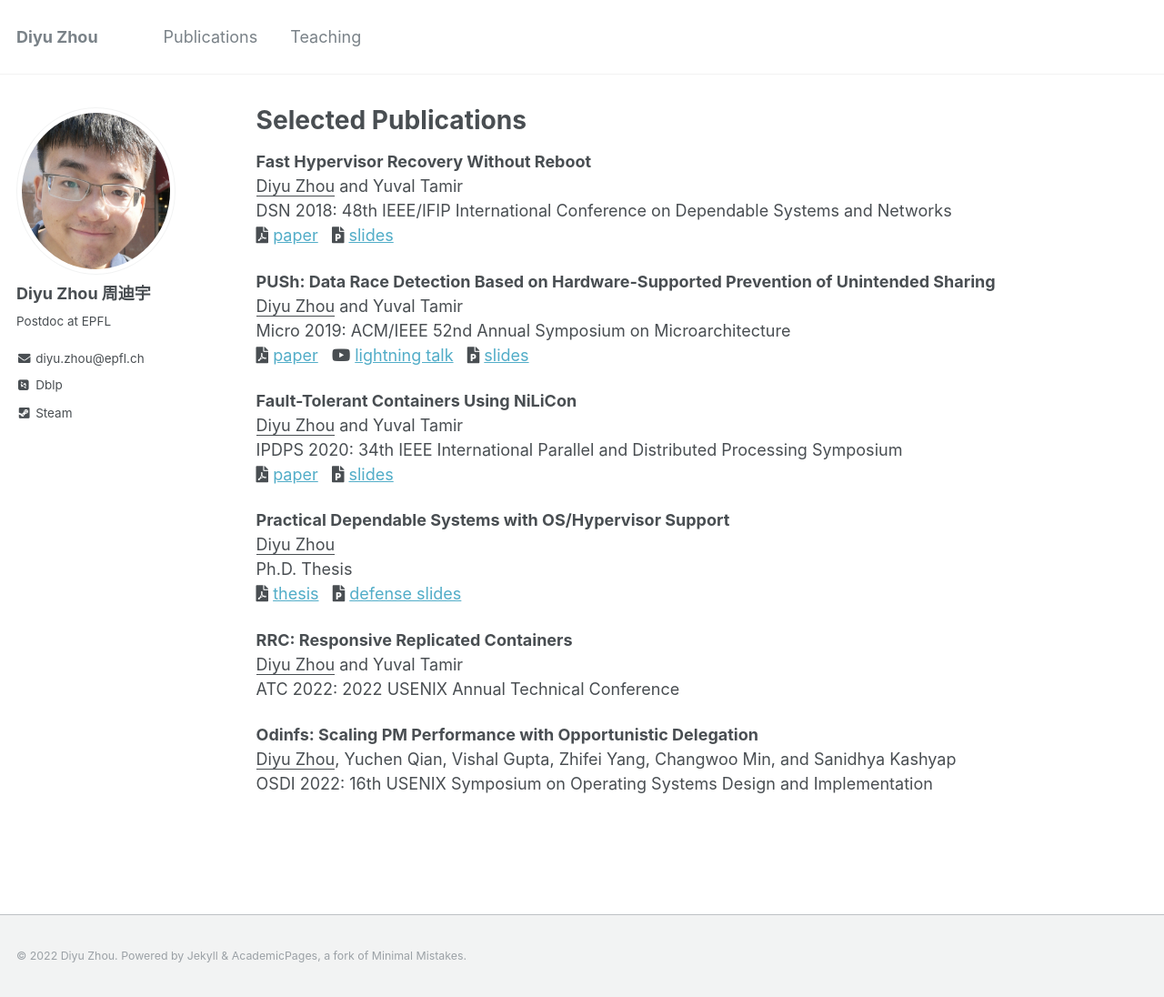
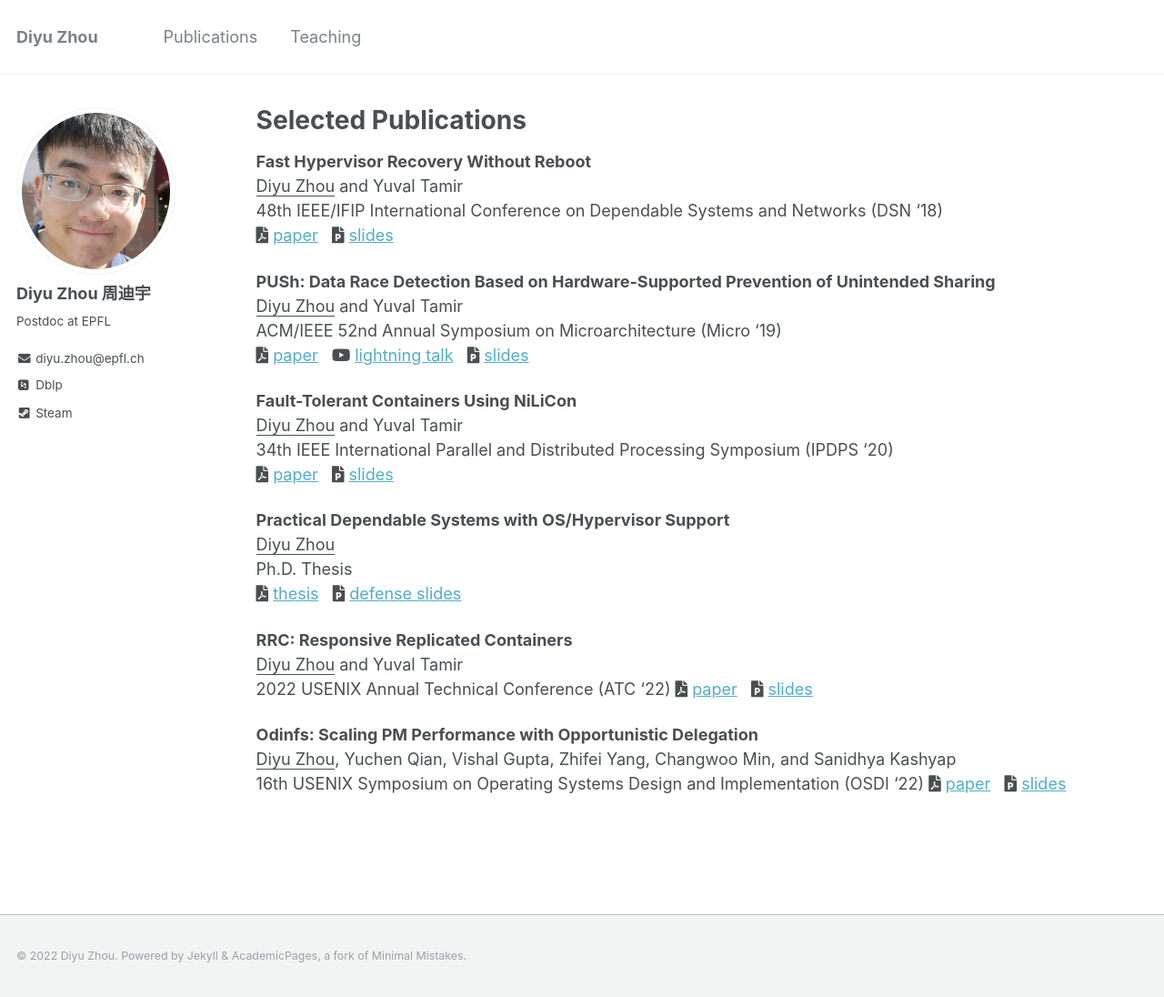
Before and after one commit to zhou-diyu/zhou-diyu.github.io, a Jekyll site: the page built from _pages/publications.md, in a window 1280 px wide and 1096 px high. Shown: the whole window at 91% size. Built offline with Jekyll 4.4.1, drawn with Linux system fonts in a browser that asks for light colours; some web fonts are replaced.

Commit message:
update publication with pdf and pptx

```diff
--- a/_pages/publications.md
+++ b/_pages/publications.md
@@ -10,22 +10,22 @@ author_profile: true
 
 **Fast Hypervisor Recovery Without Reboot** \
 <ins>Diyu Zhou</ins> and Yuval Tamir \
-DSN 2018:  48th IEEE/IFIP International Conference on Dependable Systems and Networks \
-<i class="fas fa-file-pdf" aria-hidden="true"></i> [paper](/files/dsn18.pdf)
-&nbsp; <i class="fas fa-file-powerpoint"></i> [slides](/files/dsn18.pptx)
+48th IEEE/IFIP International Conference on Dependable Systems and Networks (DSN '18)\
+<i class="fas fa-file-pdf" aria-hidden="true"></i> [paper](/files/nilihype-dsn18.pdf)
+&nbsp; <i class="fas fa-file-powerpoint"></i> [slides](/files/nilihype-dsn18.pptx)
 
 **PUSh: Data Race Detection Based on Hardware-Supported Prevention of Unintended Sharing** \
 <ins>Diyu Zhou</ins> and Yuval Tamir \
-Micro 2019: ACM/IEEE 52nd Annual Symposium on Microarchitecture \
-<i class="fas fa-file-pdf" aria-hidden="true"></i> [paper](/files/micro19.pdf)
+ACM/IEEE 52nd Annual Symposium on Microarchitecture (Micro '19)\
+<i class="fas fa-file-pdf" aria-hidden="true"></i> [paper](/files/push-micro19.pdf)
 &nbsp; <i class="fab fa-youtube"></i> [lightning talk](https://www.youtube.com/watch?v=O-V7_GvdpW8)
-&nbsp; <i class="fas fa-file-powerpoint"></i> [slides](/files/micro19.pptx)
+&nbsp; <i class="fas fa-file-powerpoint"></i> [slides](/files/push-micro19.pptx)
 
 **Fault-Tolerant Containers Using NiLiCon** \
 <ins>Diyu Zhou</ins> and Yuval Tamir \
-IPDPS 2020: 34th IEEE International Parallel and Distributed Processing Symposium \
-<i class="fas fa-file-pdf" aria-hidden="true"></i> [paper](/files/ipdps20.pdf)
-&nbsp; <i class="fas fa-file-powerpoint"></i> [slides](/files/ipdps20.pptx)
+34th IEEE International Parallel and Distributed Processing Symposium (IPDPS '20)\
+<i class="fas fa-file-pdf" aria-hidden="true"></i> [paper](/files/nilicon-ipdps20.pdf)
+&nbsp; <i class="fas fa-file-powerpoint"></i> [slides](/files/nilicon-ipdps20.pptx)
 
 **Practical Dependable Systems with OS/Hypervisor Support** \
 <ins>Diyu Zhou</ins> \
@@ -35,11 +35,15 @@ Ph.D. Thesis \
 
 **RRC: Responsive Replicated Containers** \
 <ins>Diyu Zhou</ins> and Yuval Tamir \
-ATC 2022: 2022 USENIX Annual Technical Conference
+2022 USENIX Annual Technical Conference (ATC '22)
+<i class="fas fa-file-pdf" aria-hidden="true"></i> [paper](/files/rrc-atc22.pdf)
+&nbsp; <i class="fas fa-file-powerpoint"></i> [slides](/files/rrc-atc22.pptx)
 
 **Odinfs: Scaling PM Performance with Opportunistic Delegation** \
 <ins>Diyu Zhou</ins>, Yuchen Qian, Vishal Gupta, Zhifei Yang, Changwoo Min, and Sanidhya Kashyap \
-OSDI 2022: 16th USENIX Symposium on Operating Systems Design and Implementation
+16th USENIX Symposium on Operating Systems Design and Implementation (OSDI '22)
+<i class="fas fa-file-pdf" aria-hidden="true"></i> [paper](/files/odinfs-osdi22.pdf)
+&nbsp; <i class="fas fa-file-powerpoint"></i> [slides](/files/odinfs-osdi22.pptx)
 
 <!---
 **Application-Informed Kernel Synchronization Primitives** \
```
